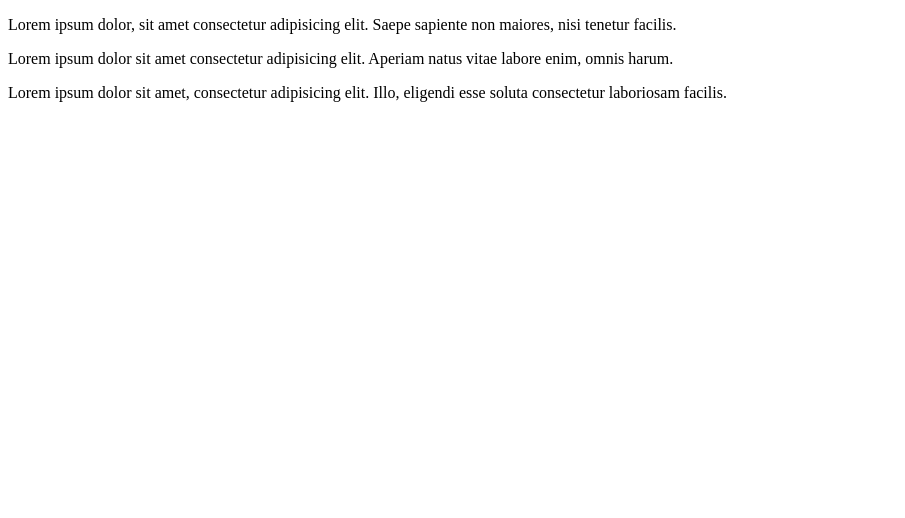
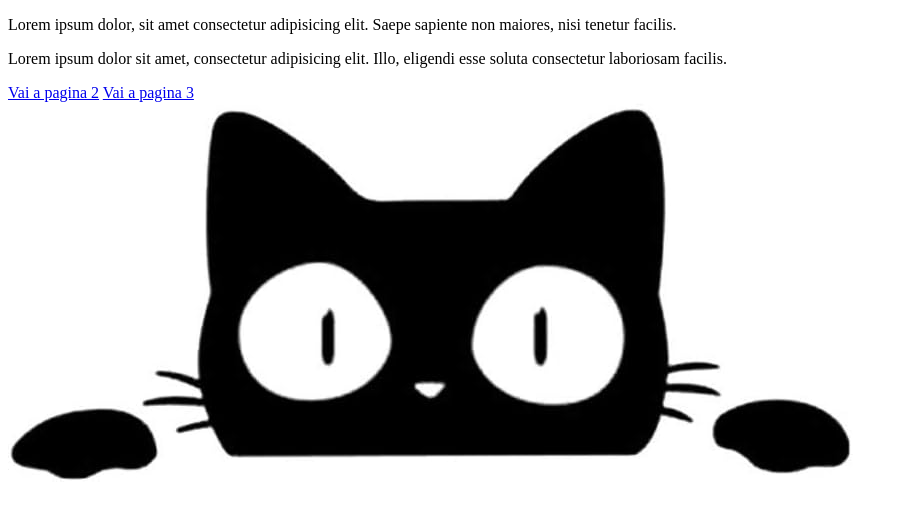
Before and after one commit to Jessica-Marchionne/EsercizioGiuseppe, a plain HTML site: page index.html in a window 1280 px wide. Shown: the whole page, without its empty margins (0-905 px from the left). Drawn offline with Linux system fonts and the light colour scheme.

Commit message:
modifica index + immagine

```diff
--- a/index.html
+++ b/index.html
@@ -7,7 +7,11 @@
 </head>
 <body>
     <p>Lorem ipsum dolor, sit amet consectetur adipisicing elit. Saepe sapiente non maiores, nisi tenetur facilis.</p>
-    <p>Lorem ipsum dolor sit amet consectetur adipisicing elit. Aperiam natus vitae labore enim, omnis harum.</p>
     <p>Lorem ipsum dolor sit amet, consectetur adipisicing elit. Illo, eligendi esse soluta consectetur laboriosam facilis.</p>
+    <a href="index2.html">Vai a pagina 2</a>
+    <a href="index3.html">Vai a pagina 3</a>
+    <div>
+        <img src="immagine.jpg" alt="immagine">
+    </div>
 </body>
 </html>
```
Also changed, not shown: immagine.jpg (added).
